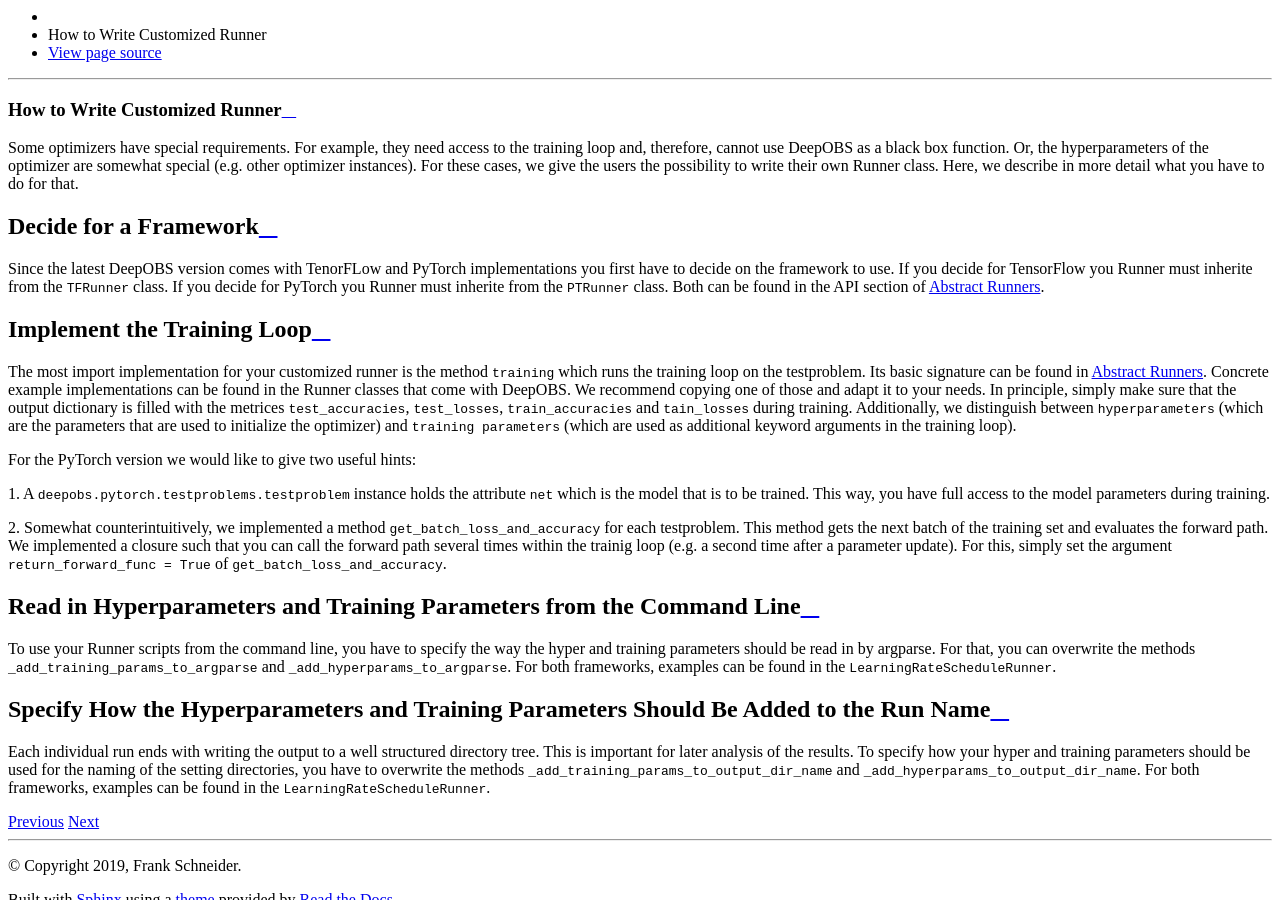
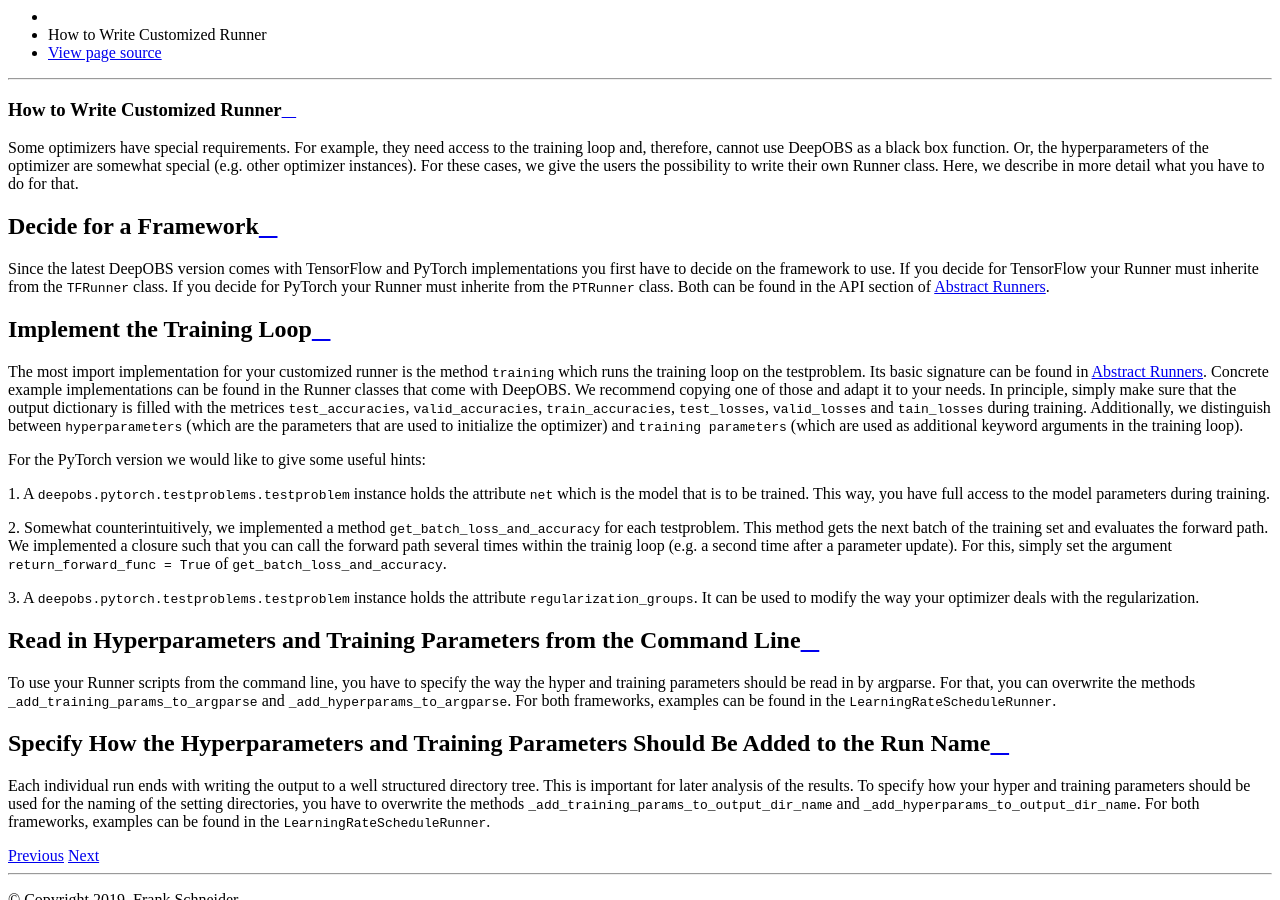
Before and after one commit to fsschneider/DeepOBS, a Sphinx documentation site: the page built from docs/user_guide/how_to_write_own_runner.rst, in a window 1280 px wide and 900 px high, scrolled down 2601 px. Built offline with Sphinx 7.4.7 and the Read the Docs theme 2.0.0, drawn with Linux system fonts in a browser that asks for light colours.

Commit message:
updated docs

```diff
--- a/docs/index.rst
+++ b/docs/index.rst
@@ -7,7 +7,7 @@
 ===================
 
 .. WARNING::
-  This DeepOBS version is under continious development and NOT an official release. It is at most a beta version.
+  This DeepOBS version is under continious development and a beta version.
   Please report any bugs and comments to `Aaron Bahde`_
 .. _Aaron Bahde: https://github.com/abahde
 
--- a/docs/user_guide/how_to_write_own_runner.rst
+++ b/docs/user_guide/how_to_write_own_runner.rst
@@ -11,9 +11,9 @@
 Decide for a Framework
 ======================
 
-Since the latest DeepOBS version comes with TenorFLow and PyTorch implementations you first have to decide on the framework
-to use. If you decide for TensorFlow you Runner must inherite from the ``TFRunner`` class.
-If you decide for PyTorch you Runner must inherite from the ``PTRunner`` class. Both can be found in the API section
+Since the latest DeepOBS version comes with TensorFlow and PyTorch implementations you first have to decide on the framework
+to use. If you decide for TensorFlow your Runner must inherite from the ``TFRunner`` class.
+If you decide for PyTorch your Runner must inherite from the ``PTRunner`` class. Both can be found in the API section
 of :doc:`../api/abstract_runner`.
 
 Implement the Training Loop
@@ -22,12 +22,12 @@
 The most import implementation for your customized runner is the method ``training`` which runs the training loop
 on the testproblem. Its basic signature can be found in :doc:`../api/abstract_runner`. Concrete example implementations
 can be found in the Runner classes that come with DeepOBS. We recommend copying one of those and adapt it to your needs.
-In principle, simply make sure that the output dictionary is filled with the metrices ``test_accuracies``, ``test_losses``,
-``train_accuracies`` and ``tain_losses`` during training. Additionally, we distinguish between ``hyperparameters`` (which
-are the parameters that are used to initialize the optimizer) and ``training parameters`` (which are used as additional
-keyword arguments in the training loop).
+In principle, simply make sure that the output dictionary is filled with the metrices ``test_accuracies``,
+``valid_accuracies``, ``train_accuracies``, ``test_losses``, ``valid_losses`` and ``tain_losses`` during training.
+Additionally, we distinguish between ``hyperparameters`` (which are the parameters that are used to initialize
+the optimizer) and ``training parameters`` (which are used as additional keyword arguments in the training loop).
 
-For the PyTorch version we would like to give two useful hints:
+For the PyTorch version we would like to give some useful hints:
 
 1. A ``deepobs.pytorch.testproblems.testproblem`` instance holds the attribute ``net`` which is the model that is to be trained.
 This way, you have full access to the model parameters during training.
@@ -36,6 +36,9 @@
 gets the next batch of the training set and evaluates the forward path. We implemented a closure such that you can
 call the forward path several times within the trainig loop (e.g. a second time after a parameter update). For this,
 simply set the argument ``return_forward_func = True`` of ``get_batch_loss_and_accuracy``.
+
+3. A ``deepobs.pytorch.testproblems.testproblem`` instance holds the attribute ``regularization_groups``. It can be used
+to modify the way your optimizer deals with the regularization.
 
 Read in Hyperparameters and Training Parameters from the Command Line
 =====================================================================
--- a/docs/user_guide/suggested_protocol.rst
+++ b/docs/user_guide/suggested_protocol.rst
@@ -35,7 +35,7 @@
 
 .. NOTE::
   Alternatively, this DeepOBS version comes with a tuning automation module: :doc:`../api/tuner`.
-  However, at the moment we do not recommend using it, since it is highly experimental.
+  However, at the moment we do not provide a suggested protocol of how to use it.
 
 
 Repeated Runs with best Setting
```
Also changed, not shown: 5 other files.
